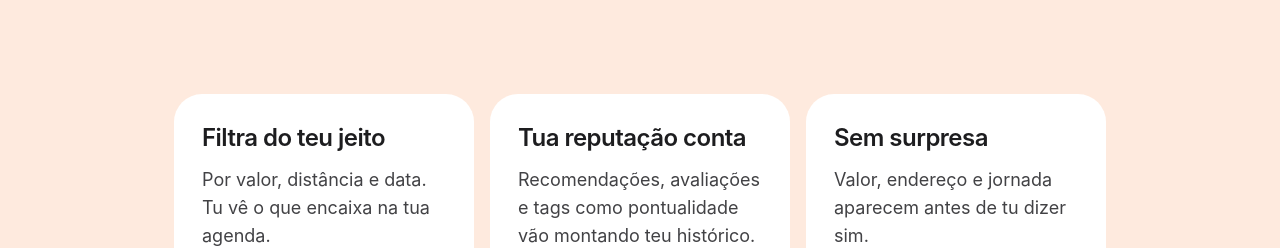
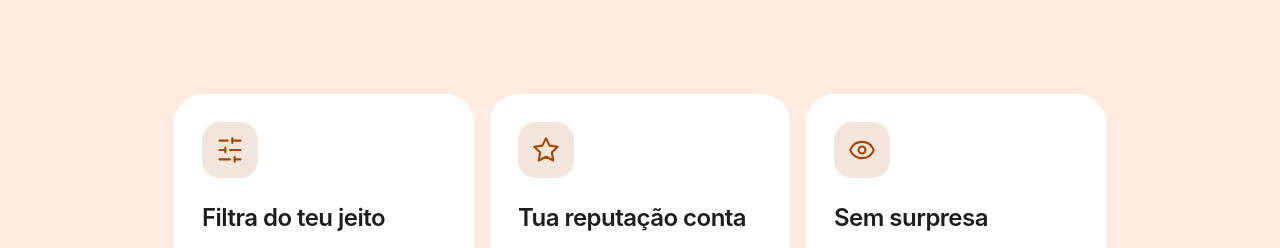
Before and after one commit to FreelaOnTap/freela-ontap-landing, a React (Vite) app: page / in a window 1280 px wide. Shown: the part 1880-2128 px from the top of the page. Built offline with nearby package versions, Linux system fonts and the light colour scheme.

Commit message:
feat: add an icon to each highlight card

```diff
--- /dev/null
+++ b/src/components/FeatureIcon.tsx
@@ -0,0 +1,71 @@
+import type { ReactNode } from 'react'
+
+const GLYPHS = {
+  filters: (
+    <>
+      <line x1="21" x2="14" y1="4" y2="4" />
+      <line x1="10" x2="3" y1="4" y2="4" />
+      <line x1="21" x2="12" y1="12" y2="12" />
+      <line x1="8" x2="3" y1="12" y2="12" />
+      <line x1="21" x2="16" y1="20" y2="20" />
+      <line x1="12" x2="3" y1="20" y2="20" />
+      <line x1="14" x2="14" y1="2" y2="6" />
+      <line x1="8" x2="8" y1="10" y2="14" />
+      <line x1="16" x2="16" y1="18" y2="22" />
+    </>
+  ),
+  star: <polygon points="12 2 15.09 8.26 22 9.27 17 14.14 18.18 21.02 12 17.77 5.82 21.02 7 14.14 2 9.27 8.91 8.26 12 2" />,
+  eye: (
+    <>
+      <path d="M2.062 12.348a1 1 0 0 1 0-.696 10.75 10.75 0 0 1 19.876 0 1 1 0 0 1 0 .696 10.75 10.75 0 0 1-19.876 0" />
+      <circle cx="12" cy="12" r="3" />
+    </>
+  ),
+  'new-post': (
+    <>
+      <path d="M15 2H6a2 2 0 0 0-2 2v16a2 2 0 0 0 2 2h12a2 2 0 0 0 2-2V7Z" />
+      <path d="M14 2v4a2 2 0 0 0 2 2h4" />
+      <path d="M9 15h6" />
+      <path d="M12 18v-6" />
+    </>
+  ),
+  'verified-badge': (
+    <>
+      <path d="M3.85 8.62a4 4 0 0 1 4.78-4.77 4 4 0 0 1 6.74 0 4 4 0 0 1 4.78 4.78 4 4 0 0 1 0 6.74 4 4 0 0 1-4.77 4.78 4 4 0 0 1-6.75 0 4 4 0 0 1-4.78-4.77 4 4 0 0 1 0-6.76Z" />
+      <path d="m9 12 2 2 4-4" />
+    </>
+  ),
+  people: (
+    <>
+      <path d="M16 21v-2a4 4 0 0 0-4-4H6a4 4 0 0 0-4 4v2" />
+      <circle cx="9" cy="7" r="4" />
+      <path d="M22 21v-2a4 4 0 0 0-3-3.87" />
+      <path d="M16 3.13a4 4 0 0 1 0 7.75" />
+    </>
+  ),
+} satisfies Record<string, ReactNode>
+
+export type FeatureIconName = keyof typeof GLYPHS
+
+export function FeatureIcon({ name }: { name: FeatureIconName }) {
+  return (
+    <span
+      aria-hidden="true"
+      className="mb-6 flex h-14 w-14 items-center justify-center rounded-[var(--radius-lg)]"
+      style={{ background: 'color-mix(in srgb, var(--accent) 14%, transparent)', color: 'var(--accent)' }}
+    >
+      <svg
+        viewBox="0 0 24 24"
+        width="28"
+        height="28"
+        fill="none"
+        stroke="currentColor"
+        strokeWidth="1.8"
+        strokeLinecap="round"
+        strokeLinejoin="round"
+      >
+        {GLYPHS[name]}
+      </svg>
+    </span>
+  )
+}
--- a/src/content.ts
+++ b/src/content.ts
@@ -1,3 +1,4 @@
+import type { FeatureIconName } from './components/FeatureIcon.tsx'
 import type { Audience } from './hooks/useAudience.ts'
 
 export const CITIES = ['Porto Alegre', 'Canoas', 'Viamão', 'Alvorada', 'Guaíba']
@@ -29,7 +30,7 @@ type AudienceContent = {
     cta: string
   }
   problem: { title: string; body: string }
-  highlights: { title: string; items: { title: string; body: string }[] }
+  highlights: { title: string; items: { icon: FeatureIconName; title: string; body: string }[] }
   steps: { title: string; items: Step[] }
   trust: { theySee: { title: string; items: string[] }; youSee: { title: string; items: string[] }; payment: { title: string; body: string } }
   form: {
@@ -105,9 +106,9 @@ export const CONTENT: Record<Audience, AudienceContent> = {
     highlights: {
       title: 'Feito pra quem tá em busca de renda extra.',
       items: [
-        { title: 'Filtra do teu jeito', body: 'Por valor, distância e data. Tu vê o que encaixa na tua agenda.' },
-        { title: 'Tua reputação conta', body: 'Recomendações, avaliações e tags como pontualidade vão montando teu histórico.' },
-        { title: 'Sem surpresa', body: 'Valor, endereço e jornada aparecem antes de tu dizer sim.' },
+        { icon: 'filters', title: 'Filtra do teu jeito', body: 'Por valor, distância e data. Tu vê o que encaixa na tua agenda.' },
+        { icon: 'star', title: 'Tua reputação conta', body: 'Recomendações, avaliações e tags como pontualidade vão montando teu histórico.' },
+        { icon: 'eye', title: 'Sem surpresa', body: 'Valor, endereço e jornada aparecem antes de tu dizer sim.' },
       ],
     },
     steps: {
@@ -170,9 +171,9 @@ export const CONTENT: Record<Audience, AudienceContent> = {
     highlights: {
       title: 'Reforço com avaliações e métricas, não no escuro.',
       items: [
-        { title: 'Publica vaga em poucos passos', body: 'Função, data, horário e valor do turno, direto no app.' },
-        { title: 'Profissionais avaliados', body: 'Recomendações, avaliações e tags como pontual e ágil mostram quem já trabalhou bem.' },
-        { title: 'Teu banco de profissionais', body: 'Os freelancers que já trabalharam no teu negócio, com histórico, num lugar só.' },
+        { icon: 'new-post', title: 'Publica vaga em poucos passos', body: 'Função, data, horário e valor do turno, direto no app.' },
+        { icon: 'verified-badge', title: 'Profissionais avaliados', body: 'Recomendações, avaliações e tags como pontual e ágil mostram quem já trabalhou bem.' },
+        { icon: 'people', title: 'Teu banco de profissionais', body: 'Os freelancers que já trabalharam no teu negócio, com histórico, num lugar só.' },
       ],
     },
     steps: {
--- a/src/pages/Home.tsx
+++ b/src/pages/Home.tsx
@@ -1,5 +1,6 @@
 import { useEffect, useState } from 'react'
 import { useLocation } from 'react-router-dom'
+import { FeatureIcon } from '../components/FeatureIcon.tsx'
 import { HowItWorks } from '../components/HowItWorks.tsx'
 import { InterestSection } from '../components/InterestSection.tsx'
 import { MascotImage } from '../components/MascotImage.tsx'
@@ -104,6 +105,7 @@ export function Home() {
                   key={item.title}
                   className="tile flex w-[78vw] max-w-[320px] shrink-0 snap-start flex-col sm:w-[300px]"
                 >
+                  <FeatureIcon name={item.icon} />
                   <h3 className="text-2xl font-semibold">{item.title}</h3>
                   <p className="mt-3 text-lg" style={{ color: 'var(--color-text-secondary)' }}>
                     {item.body}
```
